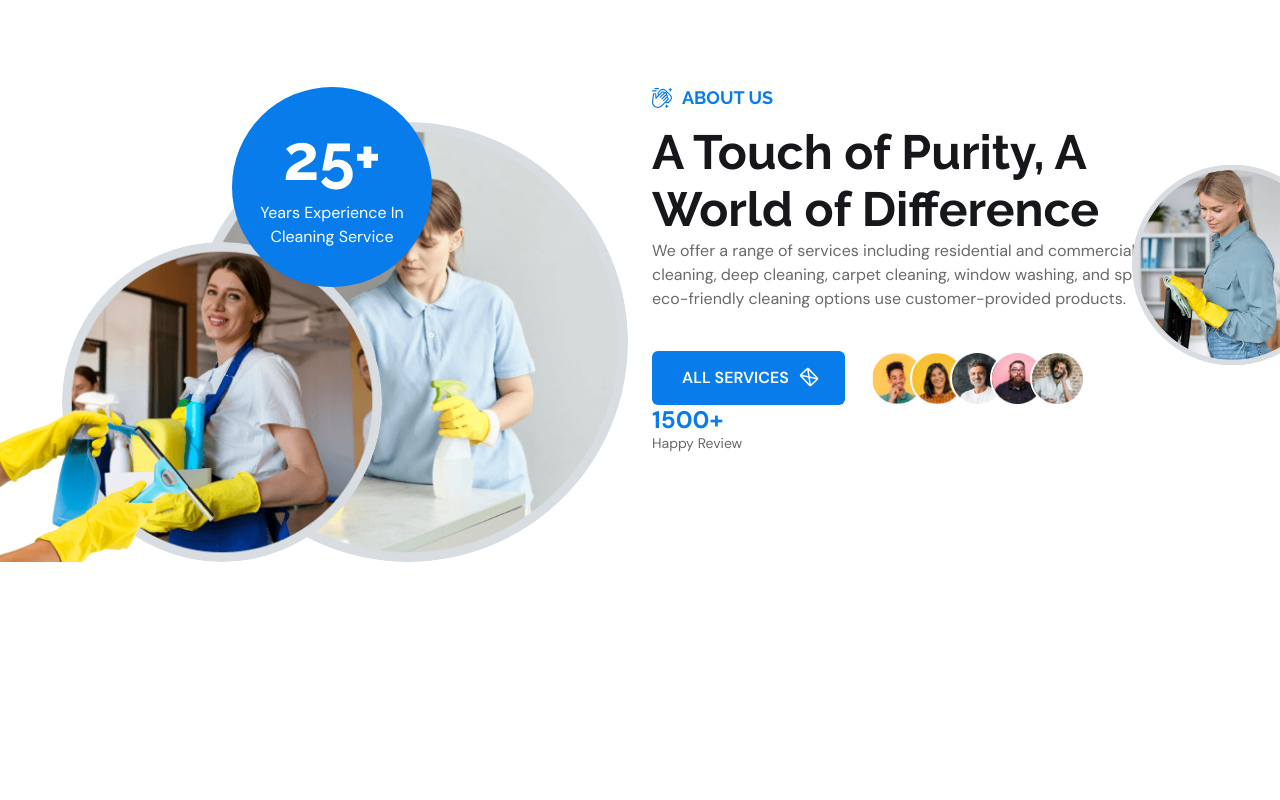
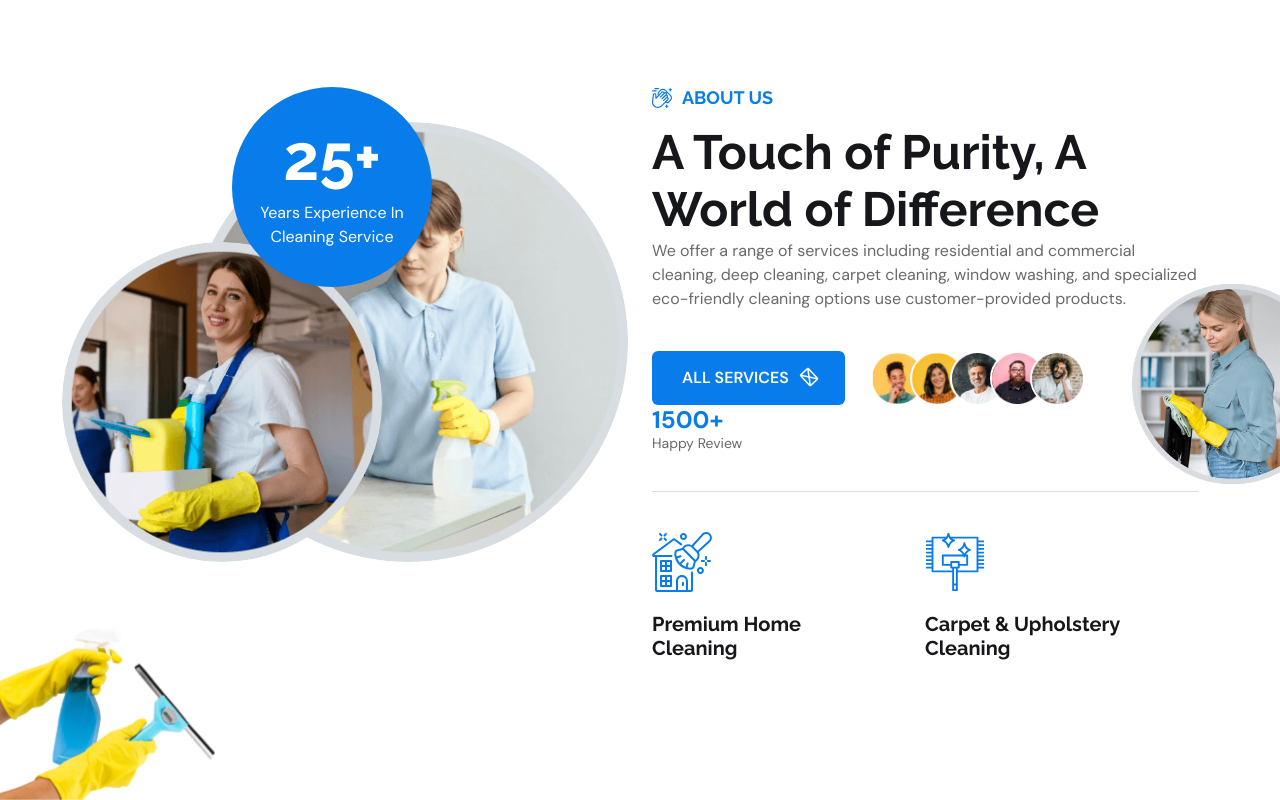
Before and after one commit to Mdsabuj6258/SERVIAN, a plain HTML site: page index.html in a window 1280 px wide. Shown: the part 833-1633 px from the top of the page. Before the commit the page ends 1395 px from the top, so only its background shows below. Drawn offline with Linux system fonts and the light colour scheme.

Commit message:
add 1 page

```diff
--- a/css/style.css
+++ b/css/style.css
@@ -1197,3 +1197,31 @@ button {
     font-weight: 400;
     display: block;
 }
+
+.about_us_text .bottom_text {
+    display: flex;
+    flex-wrap: wrap;
+    align-items: center;
+    border-top: 1px solid #ddd;
+    margin-top: 40px;
+    padding-top: 40px;
+}
+
+.about_us_text .bottom_text li {
+    display: flex;
+    flex-wrap: wrap;
+    align-items: center;
+    gap: 20px;
+    width: 50%;
+}
+
+.about_us_text .bottom_text li .icon {
+    width: 60px;
+    height: 60px;
+}
+
+.about_us_text .bottom_text li h3 {
+    font-size: 20px;
+    font-weight: 700;
+    max-width: 200px;
+}
--- a/index.html
+++ b/index.html
@@ -216,7 +216,7 @@
     <!-- BANNER END -->
 
     <!-- ABOUT START -->
-    <section class="about_us pt_120">
+    <section class="about_us pt_120 pb_120">
         <div class="container">
             <div class="row">
                 <div class="col-xl-6">
@@ -264,6 +264,20 @@
                                     <span>Happy Review</span>
                                 </h4>
                             </div>
+                            <ul class="bottom_text">
+                                <li>
+                                    <div class="icon">
+                                        <img src="images/about_icon_1.svg" alt="icon" class="img-fluid">
+                                    </div>
+                                    <h3>Premium Home Cleaning</h3>
+                                </li>
+                                <li>
+                                    <div class="icon">
+                                        <img src="images/about_icon_2.svg" alt="icon" class="img-fluid">
+                                    </div>
+                                    <h3>Carpet & Upholstery Cleaning</h3>
+                                </li>
+                            </ul>
                         </div>
                     </div>
                 </div>
```
Also changed, not shown: images/about_icon_1.svg (added), images/about_icon_2.svg (added).
